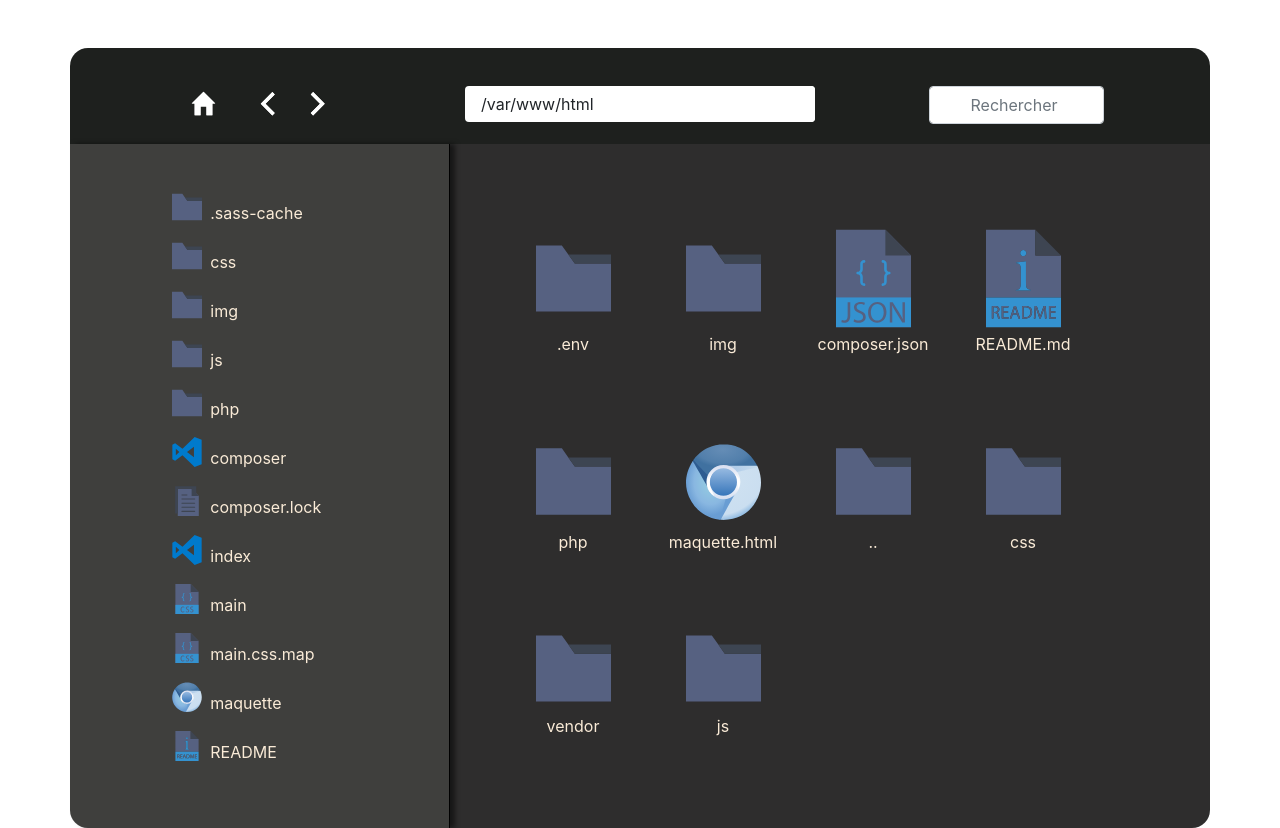
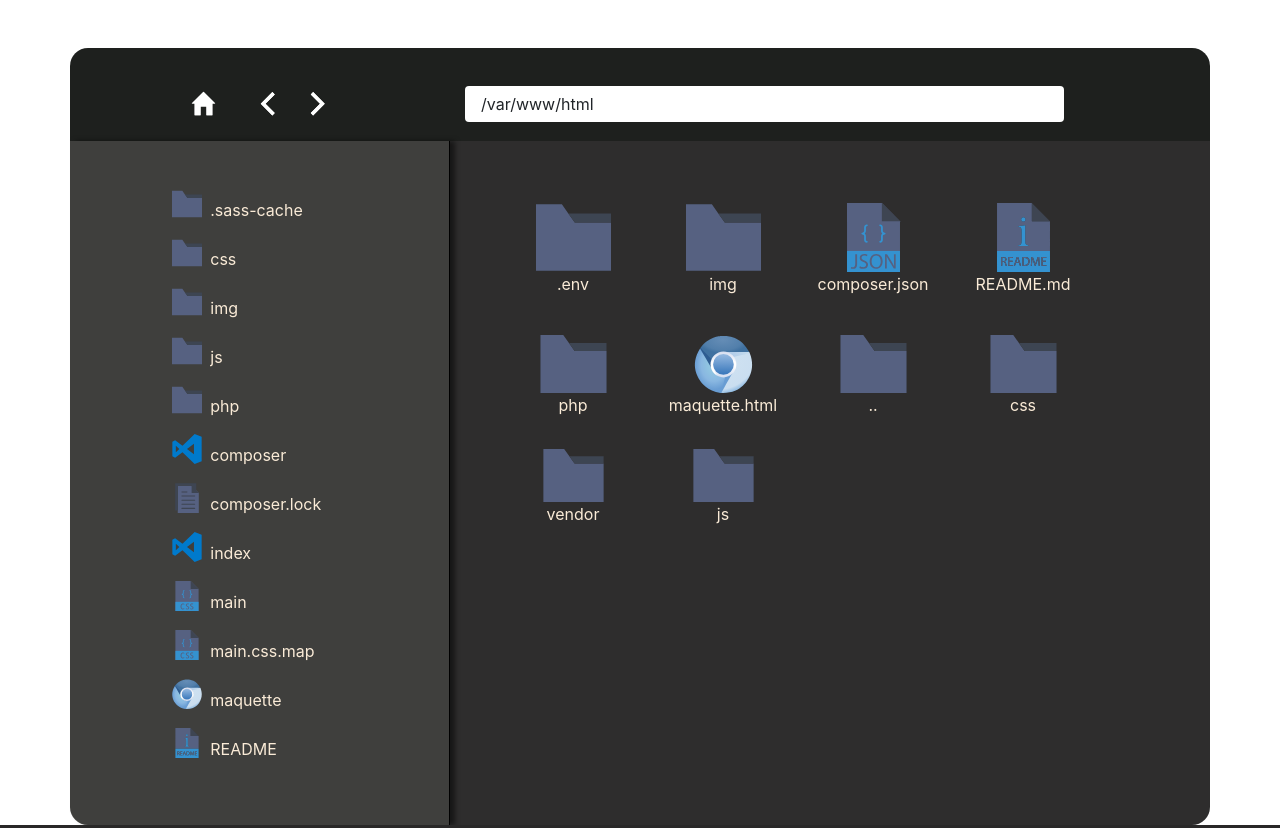
Before and after one commit to GeoffroyCarette/explorateur_de_fichier, a PHP site: page / in a window 1280 px wide. Run offline with PHP 8.4, Linux system fonts and the light colour scheme; style sheets or scripts are compiled from the project's sources; some libraries are stand-ins or nearby versions.

Commit message:
html
grille opérationelle

```diff
--- a/css/_gridicon.scss
+++ b/css/_gridicon.scss
@@ -1,11 +1,7 @@
 .explo_style {
-    margin-top: 20px;
+    margin-top: -20px;
     background-color: rgb(46, 45, 45);
     border-bottom-right-radius: 18px;
-}
-
-#grille {
-
 }
 
 .fichier {
@@ -15,6 +11,7 @@
 .elem {
 
 	width: 150px;
+	max-height: 150px;
 	display: flex;
 	flex-direction: column;
 	justify-content: center;
--- a/css/_navbar.scss
+++ b/css/_navbar.scss
@@ -9,7 +9,7 @@
     }
 
     .div_path {
-        width: 100%;
+        width: 82%;
         height: 36px;
         border-radius: 0.25rem;
         background-color: white;
--- a/css/_pathmenuleft.scss
+++ b/css/_pathmenuleft.scss
@@ -280,7 +280,7 @@
         z-index: 1;
         background-color: #3f3f3d;
         color: antiquewhite;
-        margin-top: 20px;
+        margin-top: -20px;
         border-bottom-left-radius: 18px;
         border-right: solid;
         border-width: 1px;
--- a/php/templates/index.twig
+++ b/php/templates/index.twig
@@ -23,13 +23,12 @@
                         <a><img class="after" src="img/icones/arrow_after.svg" alt="" onmouseover="this.src='./img/icones/arrow_after_hover.svg'"
                                 onmouseout="this.src='./img/icones/arrow_after.svg'" onmousedown="this.src='./img/icones/arrow_after_onclick.svg'" onmouseup="this.src='./img/icones/arrow_after_hover.svg'"></a>
                     </div>
-                    <div class="col-4 col-sm-4 col-md-4 col-lg-4 col-xl-4 center_top">
+                    <div class="col-8 col-sm-8 col-md-8 col-lg-8 col-xl-8 center_top">
                         <div class="div_path d-flex align-items-center pl-2">
 
                         </div>
                     </div>
                     <div class="col-4 col-sm-4 col-md-4 col-lg-4 col-xl-4 center_top d-flex justify-content-center">
-                        <input class="form-control mr-sm-2 input_rechercher_background w-50 text-center" type="search" placeholder="Rechercher" aria-label="Rechercher">
                     </div>
                 </div>
                 <div class="d-flex row background_aside">
@@ -49,7 +48,8 @@
                             <p class="img_readme aside-elem" onmouseover="style.backgroundColor='rgb(186, 186, 185)'" onmouseout="style.backgroundColor='transparent'" onmousedown="style.backgroundColor='grey'" onmouseup="style.backgroundColor='rgb(186, 186, 185)'" data-path="README">README</p>
                         </div>
                     </div>
-                    <div id="grille" class="col-8 col-sm-8 col-md-8 col-lg-8 col-xl-8 explo_style d-flex flex-wrap p-5">
+                    <div class="col-8 col-sm-8 col-md-8 col-lg-8 col-xl-8 explo_style p-5">
+                    <div id="grille" class="d-flex flex-wrap"></div>
                     </div>
                 </div>
             </div>
```
Also changed, not shown: 1 other file.
